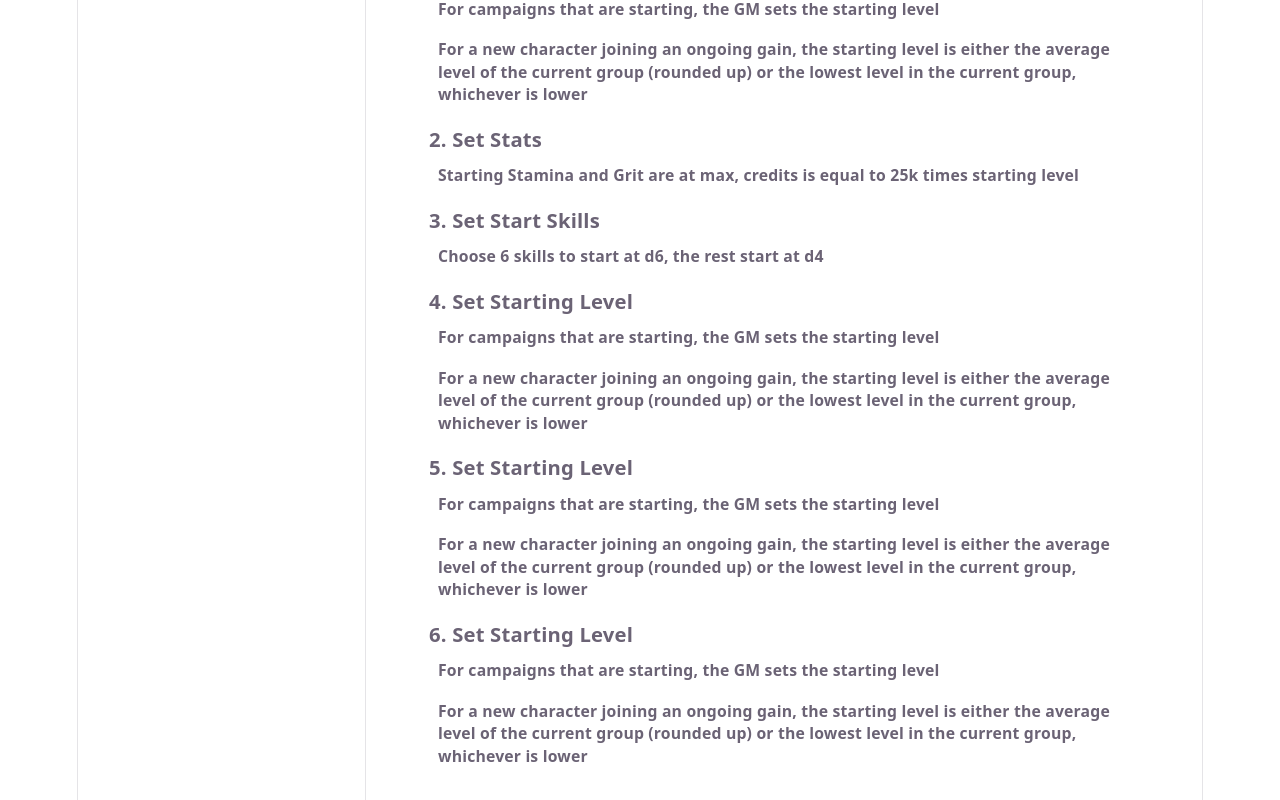
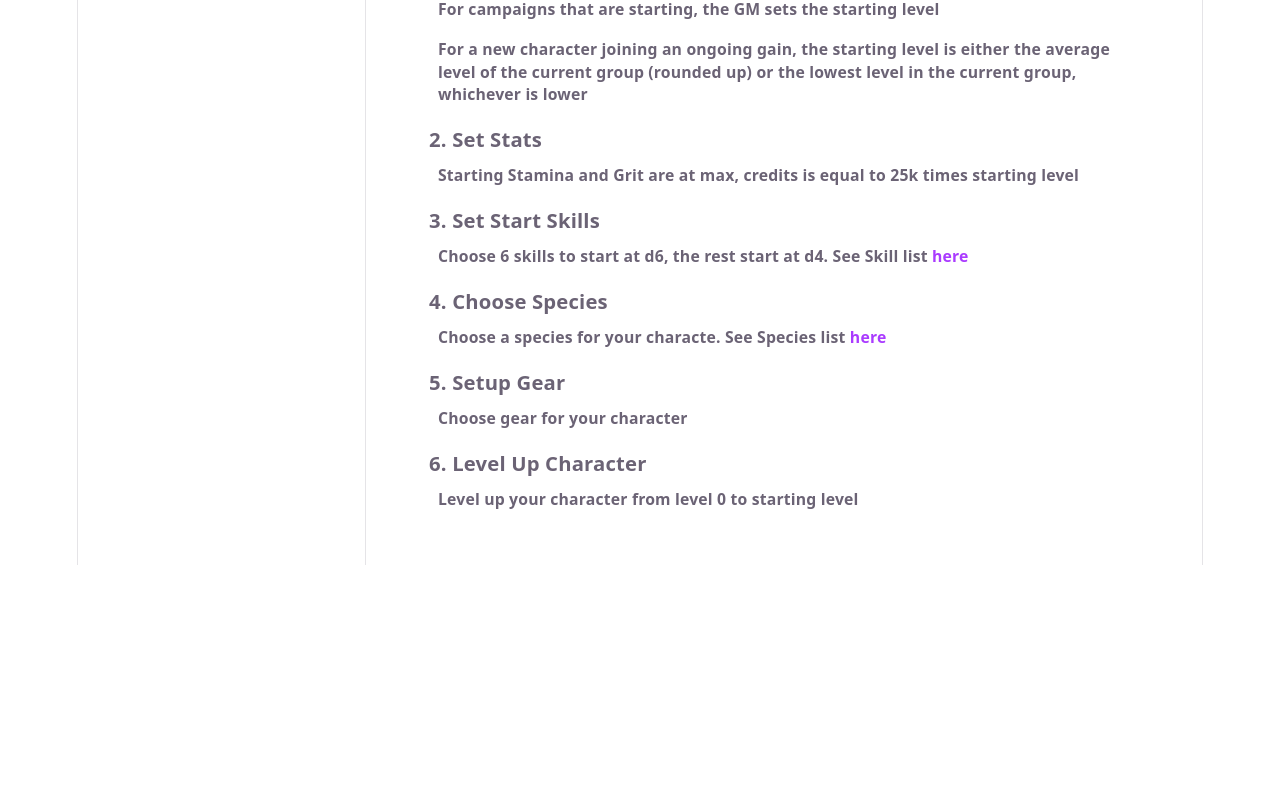
Before and after one commit to jairusaurus-rex/buckets-of-dice, a React (Vite) app: page /wiki/character-creation in a window 1280 px wide. Shown: the part 648-1448 px from the top of the page. After the commit the page ends 1213 px from the top, so only its background shows below. Built offline with nearby package versions, Linux system fonts and the light colour scheme.

Commit message:
feat: add wiki article links and enhance article content with navigation

```diff
--- /dev/null
+++ b/src/commons/wiki-article-enum.tsx
@@ -0,0 +1,12 @@
+export const WikiArticleLinks= {
+  WELCOME: "welcome",
+    GETTING_STARTED: "getting-started",
+    CHARACTER_CREATION: "character-creation",
+    SKILLS: "skills",
+    COMBAT: "combat",
+    SPECIES: "species",
+    SPECIES_HUMANS: "species-humans",
+    SPECIES_DROIDS: "species-droids",
+} as const;
+
+export type WikiArticleLinkEnum = typeof WikiArticleLinks[keyof typeof WikiArticleLinks];
--- a/src/pages/wiki/ArticlePages.tsx
+++ b/src/pages/wiki/ArticlePages.tsx
@@ -1,6 +1,7 @@
 import { useMemo } from "react";
 import { useParams } from "react-router-dom";
 import { articleList } from "./articles/ArticleList";
+import styles from "./Articles.module.css";
 
 export const WikiPage = () => {
   const { articleId } = useParams();
@@ -34,7 +35,7 @@ export const WikiPage = () => {
         </h1>
         <div className="border-b border-[var(--border)]"></div>
       </div>
-      <div className="text-[var(--text)]">{article.content}</div>
+      <div className={styles.wiki}>{article.content}</div>
     </div>
   );
 }
--- /dev/null
+++ b/src/pages/wiki/Articles.module.css
@@ -0,0 +1,3 @@
+.wiki a {
+  color: var(--accent);
+}
--- a/src/pages/wiki/articles/ArticleList.tsx
+++ b/src/pages/wiki/articles/ArticleList.tsx
@@ -1,52 +1,49 @@
 
+import { WikiArticleLinks } from "../../../commons/wiki-article-enum.tsx";
 import { CharacterCreationArticle } from "./CharacterCreationArticle.tsx";
 
 export const articleList = [
     {
-        id: "welcome",
+        id: WikiArticleLinks.WELCOME,
         title: "Welcome",
         content: <div>Welcome to the Buckets of Dice wiki!</div>,
     },
     {
-        id: "getting-started",
+        id: WikiArticleLinks.GETTING_STARTED,
         title: "Getting Started",
         content: <div>Getting Started content goes here.</div>
     },
     {
-        id: "character-creation",
+        id: WikiArticleLinks.CHARACTER_CREATION,
         title: "Character Creation",
         content: <CharacterCreationArticle />
     },
     {
-        id: "skills",
+        id: WikiArticleLinks.SKILLS,
         title: "Skills",
         content: <div>Skills content goes here.</div>
     },
     {
-        id: "combat",
+        id: WikiArticleLinks.COMBAT,
         title: "Combat",
         content: <div>Combat content goes here.</div>
     },
     {
-        id: "species",
+        id: WikiArticleLinks.SPECIES,
         title: "Species",
         content: <div>Species content goes here.</div>,
         children: [
             {
-                id: "species-humans",
+                id: WikiArticleLinks.SPECIES_HUMANS,
                 title: "Humans",
                 content: <div>Humans content goes here.</div>
             },
             {
-                id: "species-elves",
-                title: "Elves",
-                content: <div>Elves content goes here.</div>
+                id: WikiArticleLinks.SPECIES_DROIDS,
+                title: "Driods",
+                content: <div>Driods content goes here.</div>
             },
-            {
-                id: "species-dwarves",
-                title: "Dwarves",
-                content: <div>Dwarves content goes here.</div>
-            },
+
         ]
     },
     {
--- a/src/pages/wiki/articles/CharacterCreationArticle.tsx
+++ b/src/pages/wiki/articles/CharacterCreationArticle.tsx
@@ -1,3 +1,6 @@
+import { Link } from "react-router-dom";
+import { WikiArticleLinks } from "../../../commons/wiki-article-enum";
+
 export const CharacterCreationArticle = () => {
   return (
     <div className="p-2">
@@ -20,19 +23,16 @@ export const CharacterCreationArticle = () => {
           <p className="text-sm p-2">Starting Stamina and Grit are at max, credits is equal to 25k times starting level</p>
         </li>
         <li className="text-lg font-bold">Set Start Skills
-          <p className="text-sm p-2">Choose 6 skills to start at d6, the rest start at d4</p>
+          <p className="text-sm p-2">Choose 6 skills to start at d6, the rest start at d4. See Skill list <Link to={`/wiki/${WikiArticleLinks.SKILLS}`}>here</Link></p>
         </li>
-        <li className="text-lg font-bold">Set Starting Level
-          <p className="text-sm p-2">For campaigns that are starting, the GM sets the starting level</p>
-          <p className="text-sm p-2">For a new character joining an ongoing gain, the starting level is either the average level of the current group (rounded up) or the lowest level in the current group, whichever is lower</p>
+        <li className="text-lg font-bold">Choose Species
+          <p className="text-sm p-2">Choose a species for your characte. See Species list <Link to={`/wiki/${WikiArticleLinks.SPECIES}`}>here</Link></p>
         </li>
-        <li className="text-lg font-bold">Set Starting Level
-          <p className="text-sm p-2">For campaigns that are starting, the GM sets the starting level</p>
-          <p className="text-sm p-2">For a new character joining an ongoing gain, the starting level is either the average level of the current group (rounded up) or the lowest level in the current group, whichever is lower</p>
+        <li className="text-lg font-bold">Setup Gear
+          <p className="text-sm p-2">Choose gear for your character</p>
         </li>
-        <li className="text-lg font-bold">Set Starting Level
-          <p className="text-sm p-2">For campaigns that are starting, the GM sets the starting level</p>
-          <p className="text-sm p-2">For a new character joining an ongoing gain, the starting level is either the average level of the current group (rounded up) or the lowest level in the current group, whichever is lower</p>
+        <li className="text-lg font-bold">Level Up Character
+          <p className="text-sm p-2">Level up your character from level 0 to starting level</p>
         </li>
       </ol>
     </div>
```
